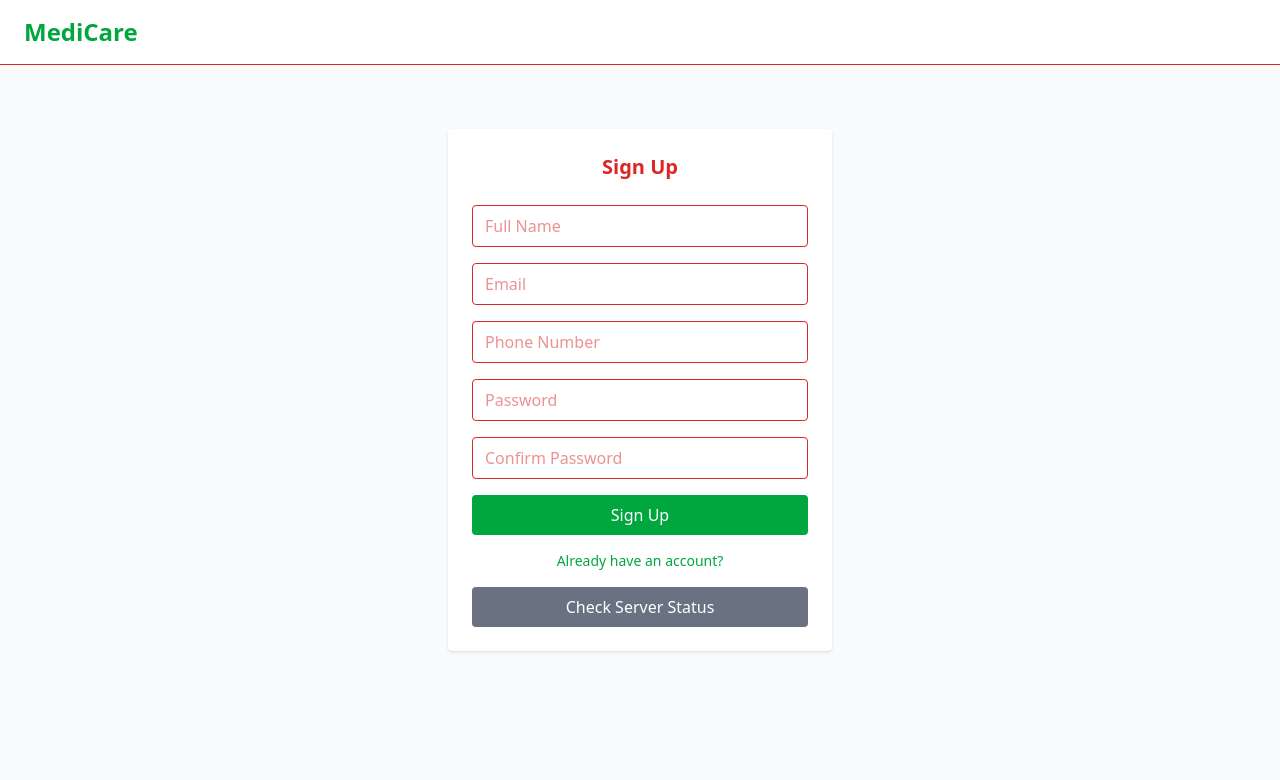
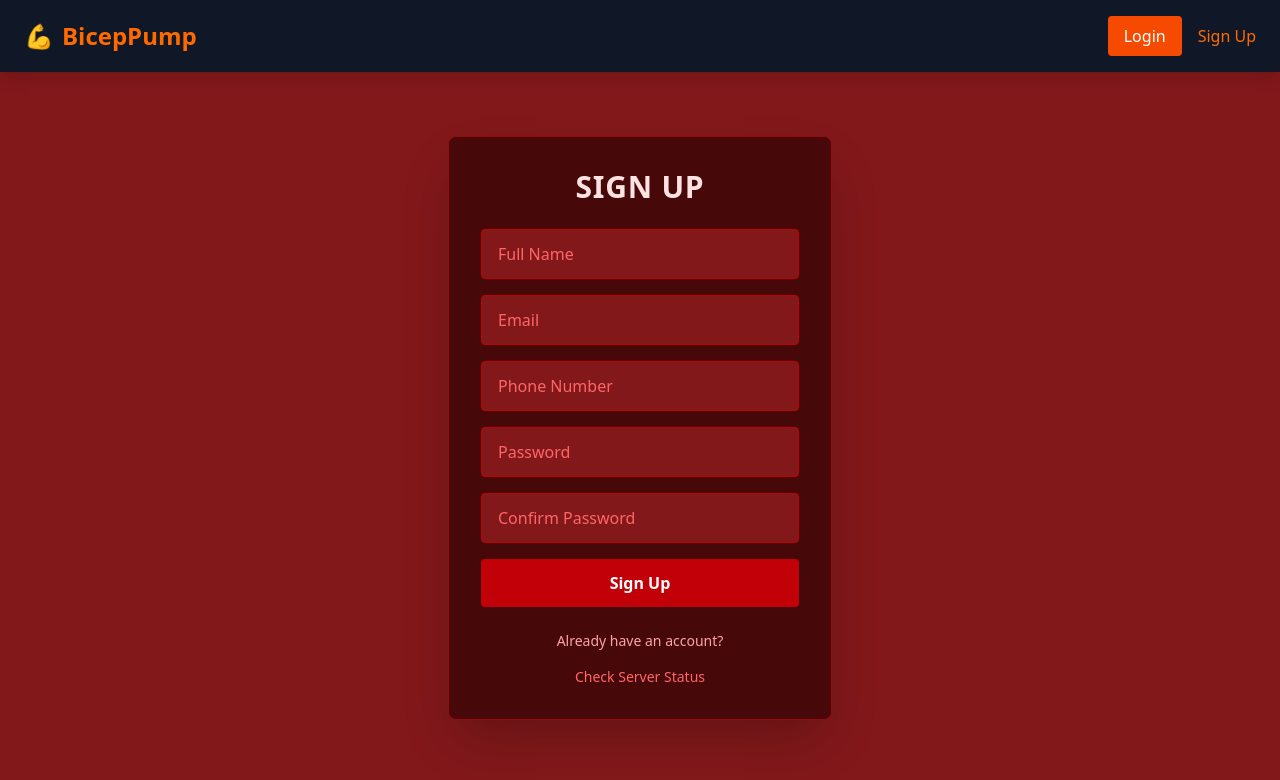
Before and after one commit to rohannzzz/biceppump, a Next.js app: page /signup in a window 1280 px wide. Shown: the top 780 px of the page. Built offline with nearby package versions, Linux system fonts and the light colour scheme.

Commit message:
Frontend improved

```diff
--- a/src/app/(auth)/login/page.js
+++ b/src/app/(auth)/login/page.js
@@ -33,17 +33,27 @@ export default function Login() {
   };
 
   return (
-    <div className="min-h-screen bg-gray-100">
-      <nav className="bg-gray-900 text-white px-6 py-4 shadow-lg">
-        <Link href="/" className="flex items-center space-x-2">
-          <div className="text-2xl">💪</div>
-          <span className="text-2xl font-bold text-orange-500">BicepPump</span>
-        </Link>
+    <div className="min-h-screen bg-red-900">
+      <nav className="bg-red-950 text-white px-6 py-4 shadow-lg">
+        <div className="flex items-center justify-between">
+          <Link href="/" className="flex items-center space-x-2">
+            <div className="text-2xl">💪</div>
+            <span className="text-2xl font-bold text-red-100">BicepPump</span>
+          </Link>
+          <div className="flex items-center space-x-4">
+            <Link href="/login" className="text-red-200 hover:text-red-100 font-medium">
+              Login
+            </Link>
+            <Link href="/signup" className="bg-red-700 text-white px-4 py-2 rounded hover:bg-red-600">
+              Sign Up
+            </Link>
+          </div>
+        </div>
       </nav>
 
       <div className="flex items-center justify-center py-16">
-        <div className="w-full max-w-sm bg-white p-6 rounded shadow">
-          <h2 className="text-xl font-bold mb-6 text-center">Login</h2>
+        <div className="w-full max-w-sm bg-red-950 p-8 rounded-lg shadow-2xl border border-red-800">
+          <h2 className="text-3xl font-black mb-6 text-center text-red-100 tracking-wide">LOGIN</h2>
 
           <form onSubmit={handleSubmit} className="space-y-4">
             <input
@@ -51,7 +61,7 @@ export default function Login() {
               placeholder="Email"
               value={email}
               onChange={(e) => setEmail(e.target.value)}
-              className="w-full px-3 py-2 border rounded focus:outline-none focus:border-orange-500"
+              className="w-full px-4 py-3 bg-red-900 border border-red-700 rounded text-red-100 placeholder-red-400 focus:outline-none focus:border-red-500"
               required
             />
 
@@ -60,27 +70,31 @@ export default function Login() {
               placeholder="Password"
               value={password}
               onChange={(e) => setPassword(e.target.value)}
-              className="w-full px-3 py-2 border rounded focus:outline-none focus:border-orange-500"
+              className="w-full px-4 py-3 bg-red-900 border border-red-700 rounded text-red-100 placeholder-red-400 focus:outline-none focus:border-red-500"
               required
             />
 
-            <button className="w-full bg-orange-600 text-white py-2 rounded hover:bg-orange-700">
+            <button className="w-full bg-red-700 text-white py-3 rounded font-bold hover:bg-red-600 transition">
               Login
             </button>
           </form>
 
-          <p className="text-center mt-4 text-sm">
-            <Link href="/signup" className="text-orange-600 hover:underline">
+          <p className="text-center mt-6 text-sm">
+            <Link href="/signup" className="text-red-300 hover:text-red-200 hover:underline">
               Create account
             </Link>
           </p>
 
-          <button
-            onClick={() => window.open('https://biceppump.onrender.com', '_blank')}
-            className="w-full mt-4 bg-gray-700 text-white py-2 rounded hover:bg-gray-800"
-          >
-            Check Server Status
-          </button>
+          <p className="text-center mt-4 text-sm">
+            <a
+              href="https://biceppump.onrender.com"
+              target="_blank"
+              rel="noopener noreferrer"
+              className="text-red-400 hover:text-red-300 hover:underline"
+            >
+              Check Server Status
+            </a>
+          </p>
         </div>
       </div>
     </div>
--- a/src/app/(auth)/signup/page.js
+++ b/src/app/(auth)/signup/page.js
@@ -45,14 +45,27 @@ export default function Signup() {
   };
 
   return (
-    <div className="min-h-screen bg-gray-50">
-      <nav className="bg-white border-b px-6 py-4">
-        <Link href="/" className="text-2xl font-bold text-green-600">MediCare</Link>
+    <div className="min-h-screen bg-red-900">
+      <nav className="bg-gray-900 text-white px-6 py-4 shadow-lg">
+        <div className="flex items-center justify-between">
+          <Link href="/" className="flex items-center space-x-2">
+            <div className="text-2xl">💪</div>
+            <span className="text-2xl font-bold text-orange-500">BicepPump</span>
+          </Link>
+          <div className="flex items-center space-x-4">
+            <Link href="/login" className="bg-orange-600 text-white px-4 py-2 rounded hover:bg-orange-700">
+              Login
+            </Link>
+            <Link href="/signup" className="text-orange-500 hover:text-orange-400 font-medium">
+              Sign Up
+            </Link>
+          </div>
+        </div>
       </nav>
 
       <div className="flex items-center justify-center py-16">
-        <div className="w-full max-w-sm bg-white p-6 rounded shadow">
-          <h2 className="text-xl font-bold mb-6 text-center">Sign Up</h2>
+        <div className="w-full max-w-sm bg-red-950 p-8 rounded-lg shadow-2xl border border-red-800">
+          <h2 className="text-3xl font-black mb-6 text-center text-red-100 tracking-wide">SIGN UP</h2>
 
           <form onSubmit={handleSubmit} className="space-y-4">
             <input
@@ -61,7 +74,7 @@ export default function Signup() {
               placeholder="Full Name"
               value={formData.name}
               onChange={handleChange}
-              className="w-full px-3 py-2 border rounded focus:outline-none focus:border-green-500"
+              className="w-full px-4 py-3 bg-red-900 border border-red-700 rounded text-red-100 placeholder-red-400 focus:outline-none focus:border-red-500"
               required
             />
 
@@ -71,7 +84,7 @@ export default function Signup() {
               placeholder="Email"
               value={formData.email}
               onChange={handleChange}
-              className="w-full px-3 py-2 border rounded focus:outline-none focus:border-green-500"
+              className="w-full px-4 py-3 bg-red-900 border border-red-700 rounded text-red-100 placeholder-red-400 focus:outline-none focus:border-red-500"
               required
             />
 
@@ -81,7 +94,7 @@ export default function Signup() {
               placeholder="Phone Number"
               value={formData.phoneNumber}
               onChange={handleChange}
-              className="w-full px-3 py-2 border rounded focus:outline-none focus:border-green-500"
+              className="w-full px-4 py-3 bg-red-900 border border-red-700 rounded text-red-100 placeholder-red-400 focus:outline-none focus:border-red-500"
               required
             />
 
@@ -91,7 +104,7 @@ export default function Signup() {
               placeholder="Password"
               value={formData.password}
               onChange={handleChange}
-              className="w-full px-3 py-2 border rounded focus:outline-none focus:border-green-500"
+              className="w-full px-4 py-3 bg-red-900 border border-red-700 rounded text-red-100 placeholder-red-400 focus:outline-none focus:border-red-500"
               required
             />
 
@@ -101,27 +114,31 @@ export default function Signup() {
               placeholder="Confirm Password"
               value={formData.confirmPassword}
               onChange={handleChange}
-              className="w-full px-3 py-2 border rounded focus:outline-none focus:border-green-500"
+              className="w-full px-4 py-3 bg-red-900 border border-red-700 rounded text-red-100 placeholder-red-400 focus:outline-none focus:border-red-500"
               required
             />
 
-            <button className="w-full bg-green-600 text-white py-2 rounded hover:bg-green-700">
+            <button className="w-full bg-red-700 text-white py-3 rounded font-bold hover:bg-red-600 transition">
               Sign Up
             </button>
           </form>
 
-          <p className="text-center mt-4 text-sm">
-            <Link href="/login" className="text-green-600 hover:underline">
+          <p className="text-center mt-6 text-sm">
+            <Link href="/login" className="text-red-300 hover:text-red-200 hover:underline">
               Already have an account?
             </Link>
           </p>
 
-          <button
-            onClick={() => window.open('https://biceppump.onrender.com', '_blank')}
-            className="w-full mt-4 bg-gray-500 text-white py-2 rounded hover:bg-gray-600"
-          >
-            Check Server Status
-          </button>
+          <p className="text-center mt-4 text-sm">
+            <a
+              href="https://biceppump.onrender.com"
+              target="_blank"
+              rel="noopener noreferrer"
+              className="text-red-400 hover:text-red-300 hover:underline"
+            >
+              Check Server Status
+            </a>
+          </p>
         </div>
       </div>
     </div>
--- a/src/app/page.js
+++ b/src/app/page.js
@@ -1,6 +1,26 @@
+import Link from "next/link";
+
 export default function Home() {
   return (
-    <div className="min-h-screen bg-red-900 flex items-center justify-center">
+    <div className="min-h-screen bg-red-900">
+      <nav className="bg-red-950 px-6 py-4 shadow-lg">
+        <div className="flex items-center justify-between">
+          <Link href="/" className="flex items-center space-x-2">
+            <div className="text-2xl">💪</div>
+            <span className="text-2xl font-bold text-red-100">BicepPump</span>
+          </Link>
+          <div className="flex items-center space-x-4">
+            <Link href="/login" className="text-red-200 hover:text-red-100 font-medium">
+              Login
+            </Link>
+            <Link href="/signup" className="bg-red-700 text-white px-4 py-2 rounded hover:bg-red-600">
+              Sign Up
+            </Link>
+          </div>
+        </div>
+      </nav>
+
+      <div className="flex items-center justify-center" style={{height: 'calc(100vh - 80px)'}}>
         <div className="text-center">
           <h1 className="text-8xl font-black text-red-100 mb-4 tracking-wider">
             BICEP PUMP
@@ -10,5 +30,6 @@ export default function Home() {
           </p>
         </div>
       </div>
+    </div>
   );
 }
```
Lines whose indentation alone changed are shown as unchanged.
